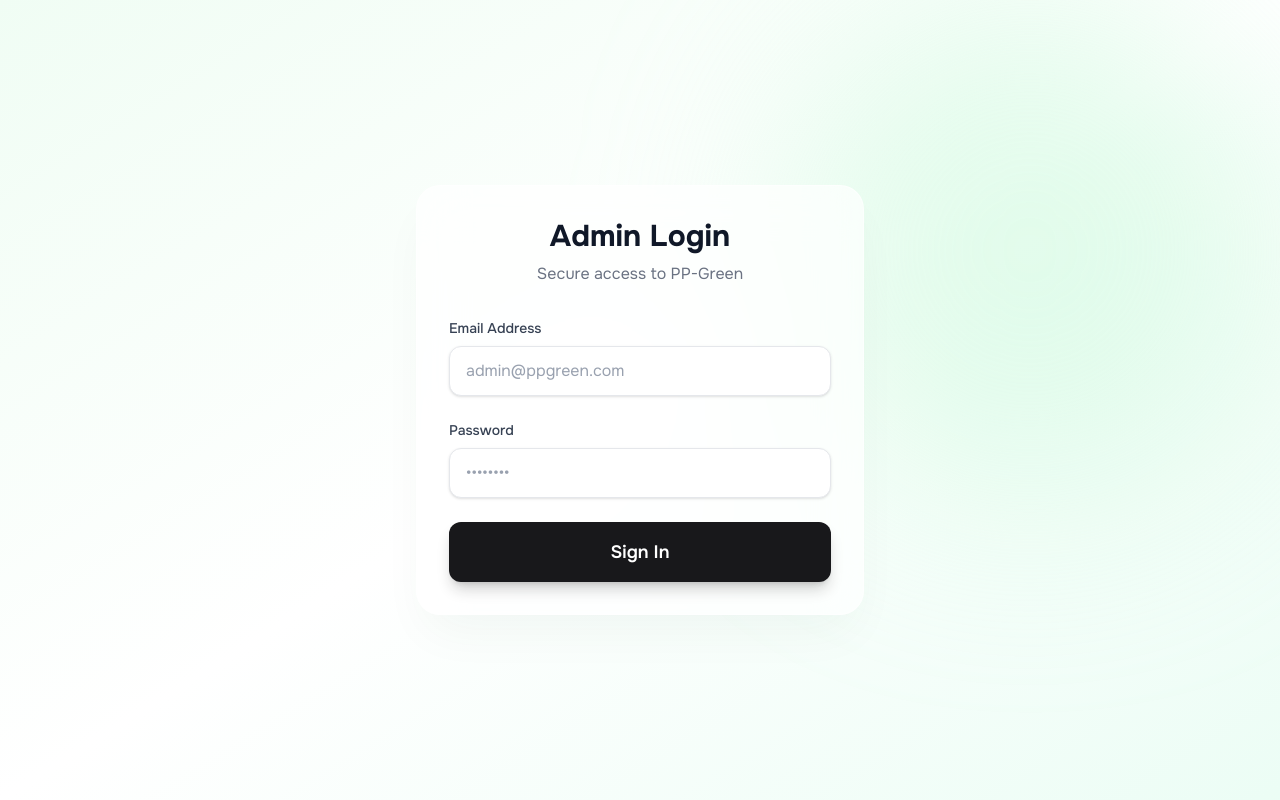
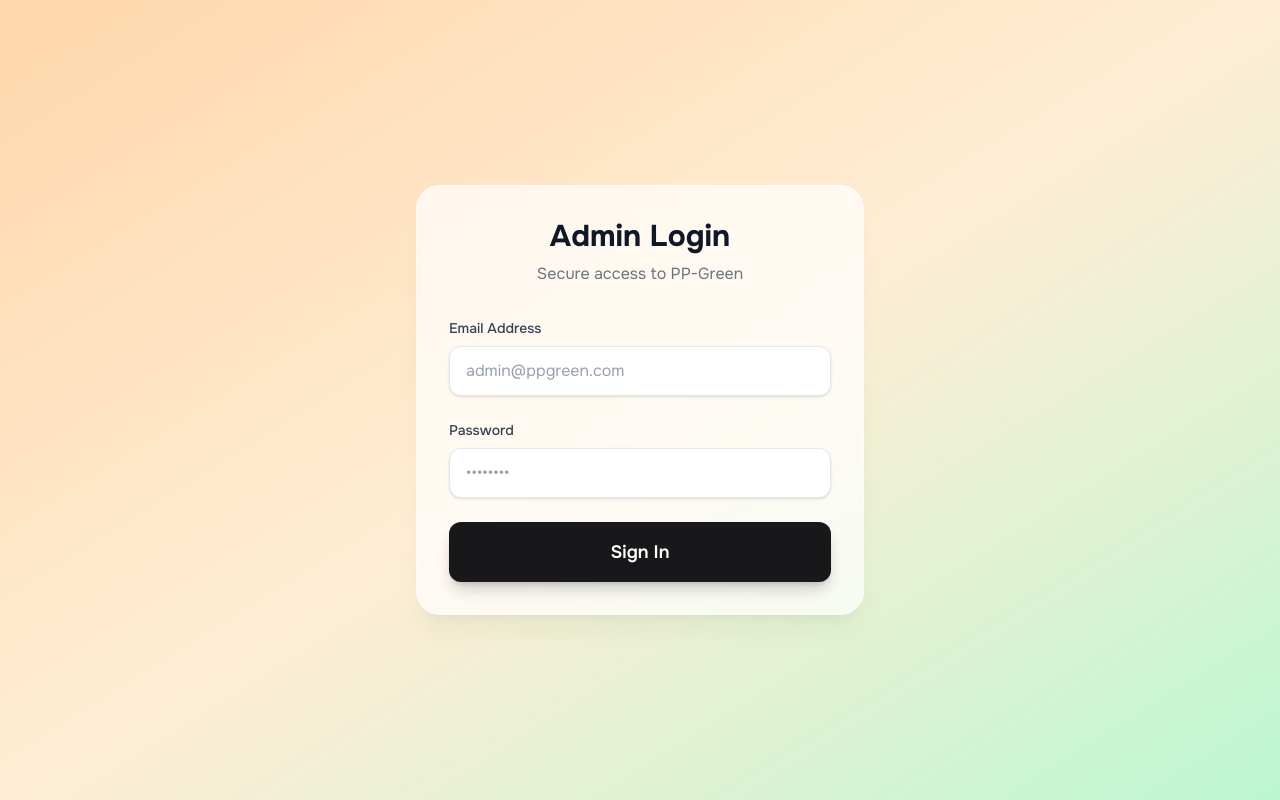
Before and after one commit to Ankita030694/ppgreen, a Next.js app: page /login in a window 1280 px wide. Built offline with nearby package versions, Linux system fonts and the light colour scheme; no server answers.

Commit message:
added gradient

```diff
--- a/app/login/page.tsx
+++ b/app/login/page.tsx
@@ -29,13 +29,11 @@
   };
 
   return (
-    <div className="min-h-screen flex items-center justify-center bg-gradient-to-br from-green-50 via-white to-emerald-50 p-4 relative overflow-hidden">
-      {/* Subtle light green background blob */}
-      <div className="absolute top-0 right-0 w-[500px] h-[500px] bg-green-200/40 rounded-full blur-[100px] pointer-events-none" />
+    <div className="min-h-screen flex items-center justify-center bg-gradient-to-br from-[#fed7aa] via-[#ffedd5] to-[#bbf7d0] p-4 relative overflow-hidden">
       <motion.div
         initial={{ opacity: 0, y: -20 }}
         animate={{ opacity: 1, y: 0 }}
-        className="relative z-10 w-full max-w-md bg-white/70 backdrop-blur-xl border border-white/50 p-8 rounded-3xl shadow-2xl shadow-green-900/5"
+        className="relative z-10 w-full max-w-md bg-white/70 backdrop-blur-xl border border-white/50 p-8 rounded-3xl shadow-xl shadow-green-900/5"
       >
         <div className="text-center mb-8">
           <h1 className="text-3xl font-bold text-gray-900 mb-2">Admin Login</h1>
```
